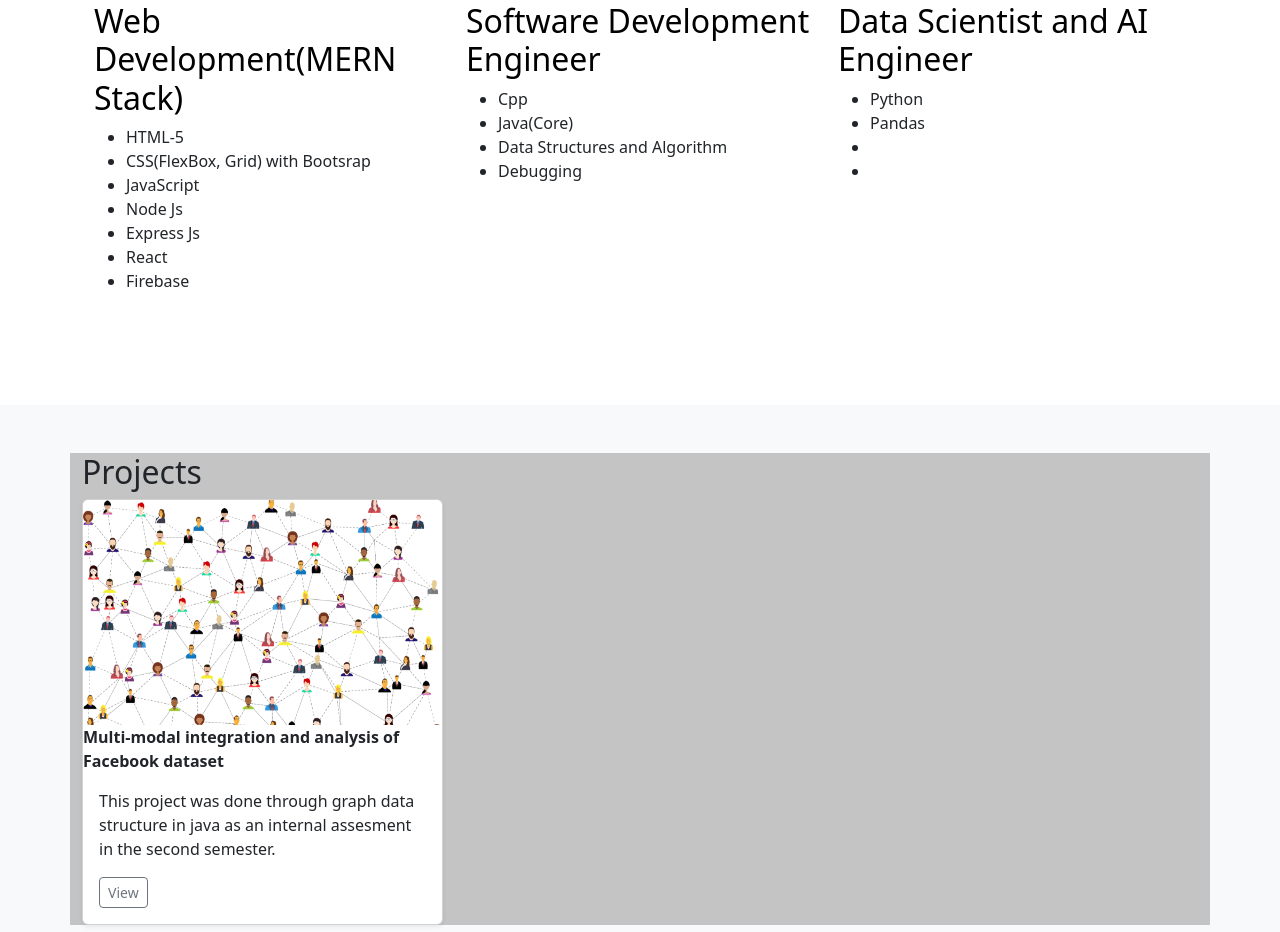
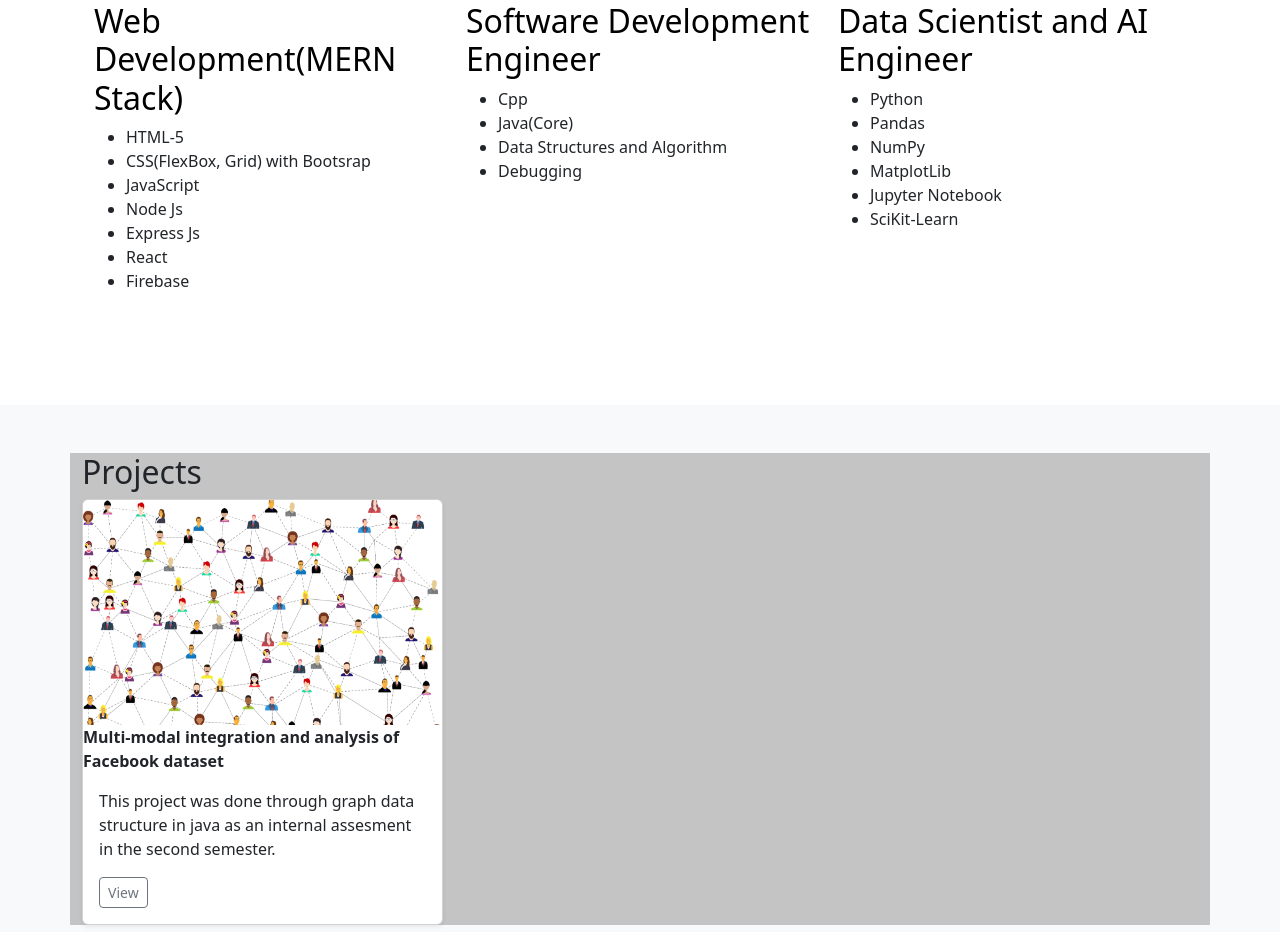
Before and after one commit to AyushSingh916/Portfolio, a website: page index.html in a window 1280 px wide. Shown: the part 879-1811 px from the top of the page. Drawn offline with nearby package versions, Linux system fonts and the light colour scheme.

Commit message:
Added new libraries to the list

```diff
--- a/index.html
+++ b/index.html
@@ -93,8 +93,10 @@
             <ul>
               <li>Python</li>
               <li>Pandas</li>
-              <li></li>
-              <li></li>
+              <li>NumPy</li>
+              <li>MatplotLib</li>
+              <li>Jupyter Notebook</li>
+              <li>SciKit-Learn</li>
             </ul>
           </div>
         </div>
```
